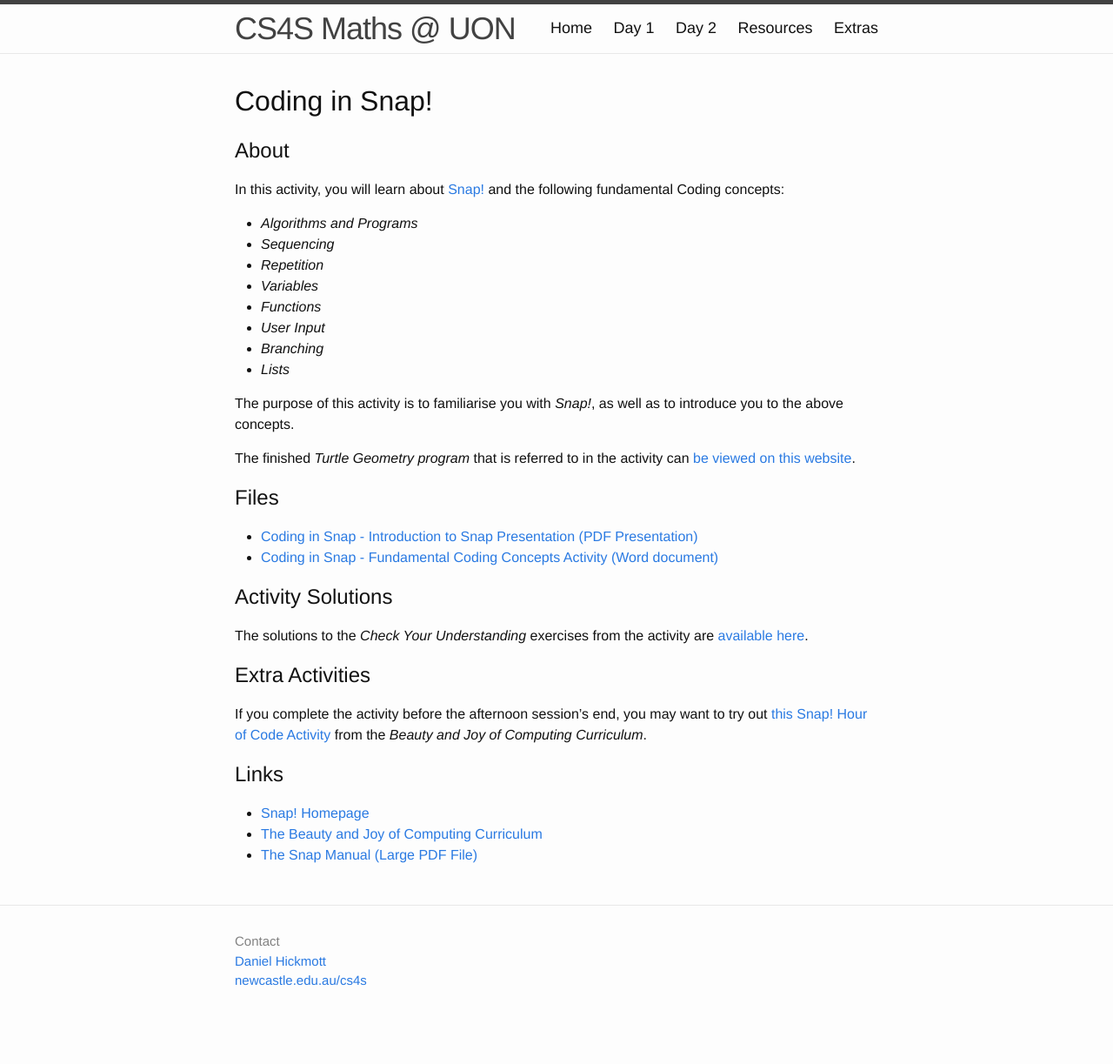
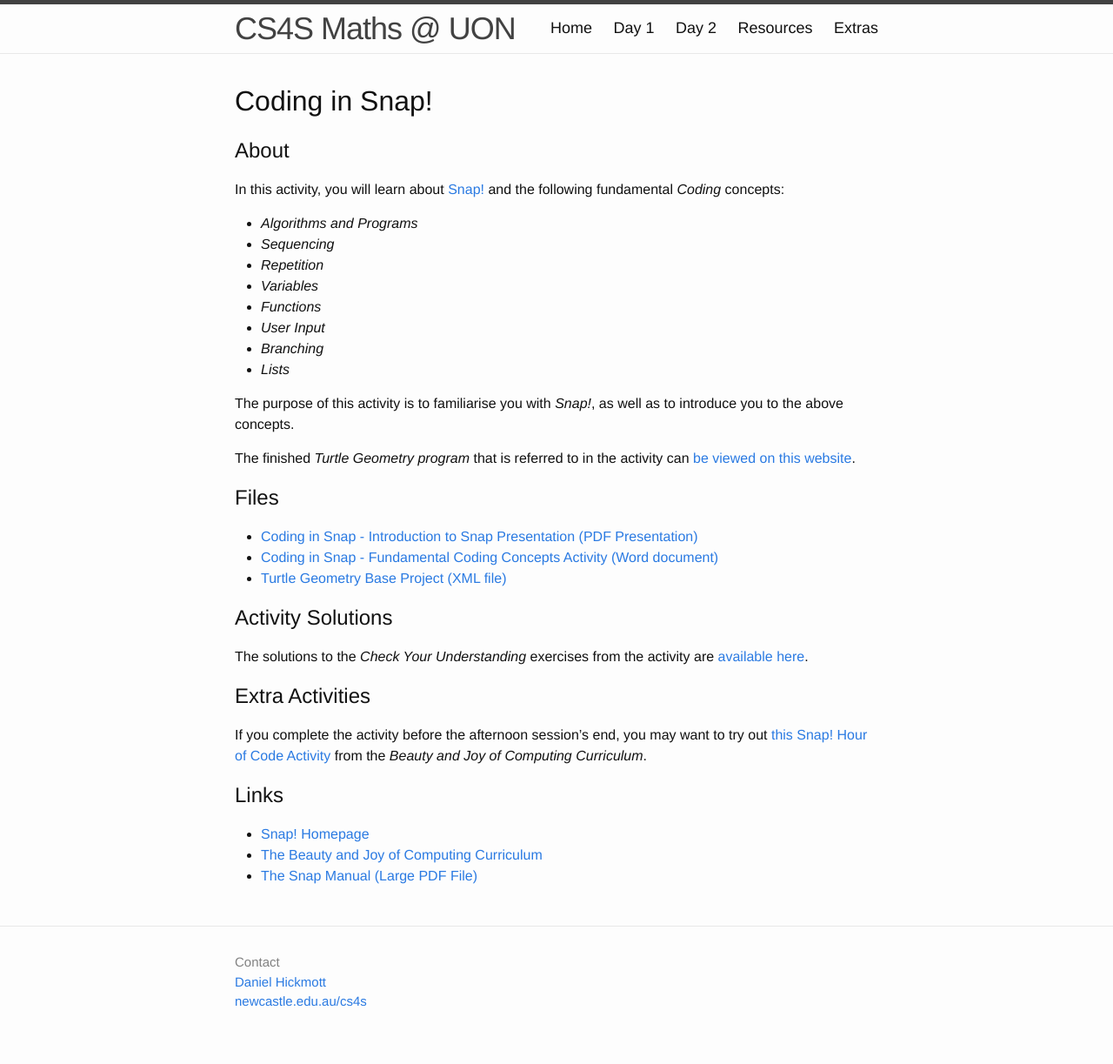
Before and after one commit to cs4s/math-2017, a Jekyll site: the page built from day1/coding/index.md, in a window 1280 px wide. Shown: the whole page at 87% size. Built offline with Jekyll 4.4.1, drawn with Linux system fonts in a browser that asks for light colours; before the commit the page ends 1199 px from its top, so only the background shows below that.

Commit message:
Adds content for Coding in Snap! activity

```diff
--- a/day1/coding/index.md
+++ b/day1/coding/index.md
@@ -7,7 +7,7 @@ title: CS4S Maths @ UON 2017 - Day 1 - Coding in Snap!
 
 ## About
 
-In this activity, you will learn about [Snap!](http://snap.berkeley.edu/){:target="_blank"} and the following fundamental Coding concepts:
+In this activity, you will learn about [Snap!](http://snap.berkeley.edu/){:target="_blank"} and the following fundamental *Coding* concepts:
 
 - *Algorithms and Programs*
 - *Sequencing*
@@ -25,7 +25,8 @@ The finished *Turtle Geometry program* that is referred to in the activity can [
 ## Files
 
 - [Coding in Snap - Introduction to Snap Presentation (PDF Presentation)](Introduction to Snap Presentation.pdf){:target="_blank"}
-- [Coding in Snap - Fundamental Coding Concepts Activity (Word document)](Snap Activity - Fundamental Coding Concepts.docx)
+- [Coding in Snap - Fundamental Coding Concepts Activity (Word document)](Coding in Snap Activity - Fundamental Coding Concepts.docx)
+- [Turtle Geometry Base Project (XML file)](Turtle Geometry.xml){:target="_blank"}
 
 ## Activity Solutions
 
```
Also changed, not shown: day1/network_concepts/index.md (+1 -0 lines), 2 other files.
